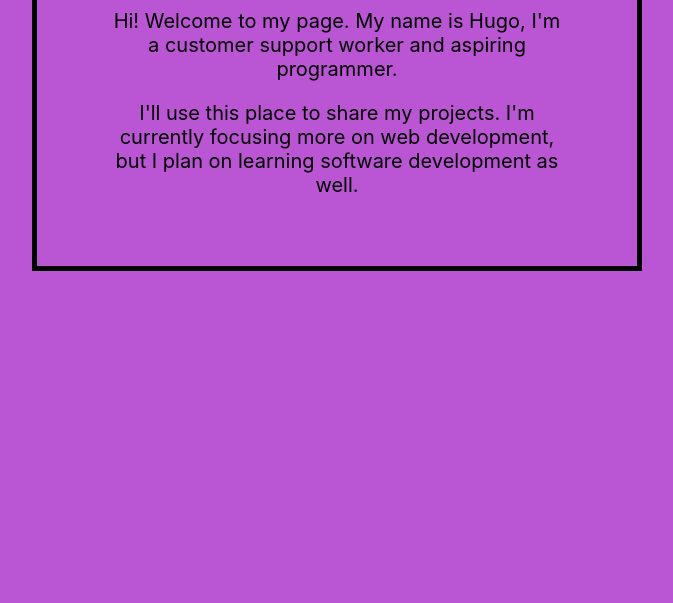
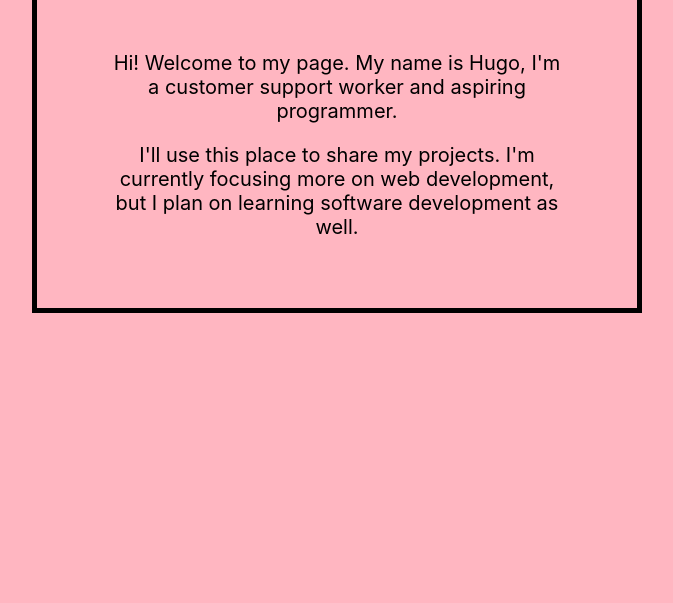
Before and after one commit to hugoalvesbaiao/hugobaiao, a plain HTML site: page index.html in a window 1280 px wide. Shown: the part 197-800 px from the top of the page, without its empty margins (303-976 px from the left). Drawn offline with Linux system fonts and the light colour scheme.

Commit message:
Changed styles.css

```diff
--- a/styles.css
+++ b/styles.css
@@ -1,16 +1,17 @@
 body {
-    background-color: mediumorchid;
+    background-color:lightpink;
 }
 
 
 .intro {
-    font-family: apple-system, BlinkMacSystemFont, 'Segoe UI', Roboto, Oxygen, Ubuntu, Cantarell, 'Open Sans', 'Helvetica Neue', sans-serif;
+    font-family:-apple-system, BlinkMacSystemFont, 'Segoe UI', Roboto, Oxygen, Ubuntu, Cantarell, 'Open Sans', 'Helvetica Neue', sans-serif;
     text-align: center;
     width: 500px;
     height: 350px;
     border: 5px solid black;
     padding: 50px;
     margin: 0 auto;
+    margin-top: 50px;
 }
 
 .title {
```
